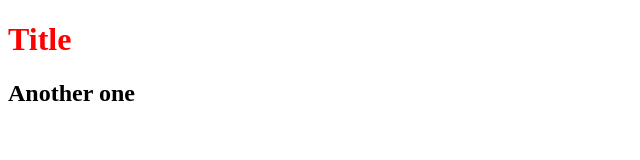
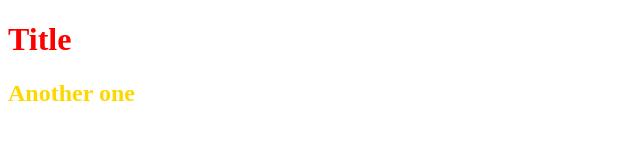
Before and after one commit to pstrauli/gitBranches_Remote_to_Local, a plain HTML site: page index.html in a window 1280 px wide. Shown: the whole page, without its empty margins (0-640 px from the left). Drawn offline with Linux system fonts and the light colour scheme.

Commit message:
adding second style sheet on feature branch

```diff
--- a/index.html
+++ b/index.html
@@ -5,6 +5,7 @@
   <meta name="viewport" content="width=device-width, initial-scale=1.0">
   <meta http-equiv="X-UA-Compatible" content="ie=edge">
   <link rel="stylesheet" href="style.css">
+  <link rel="stylesheet" href="second_style.css">
   <title>Experiment</title>
 </head>
 <body>
--- /dev/null
+++ b/second_style.css
@@ -0,0 +1,3 @@
+h2 {
+  color: gold;
+}
```
